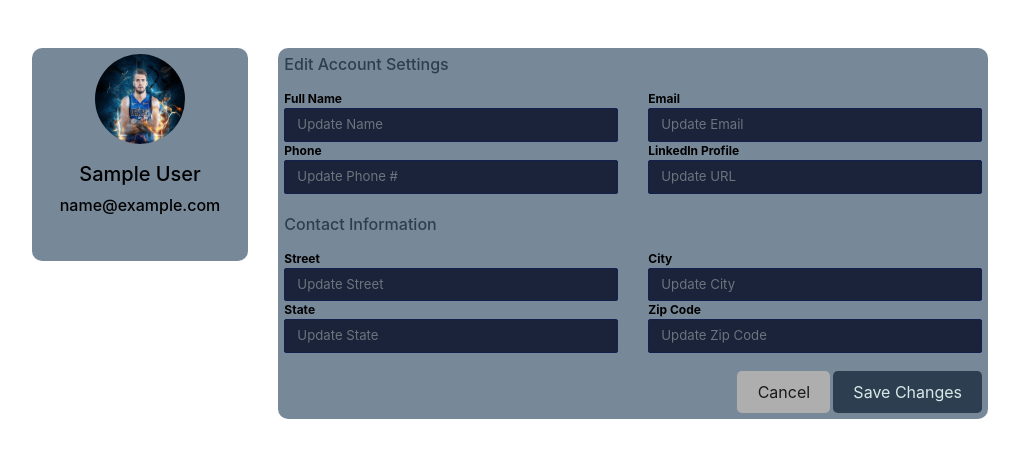
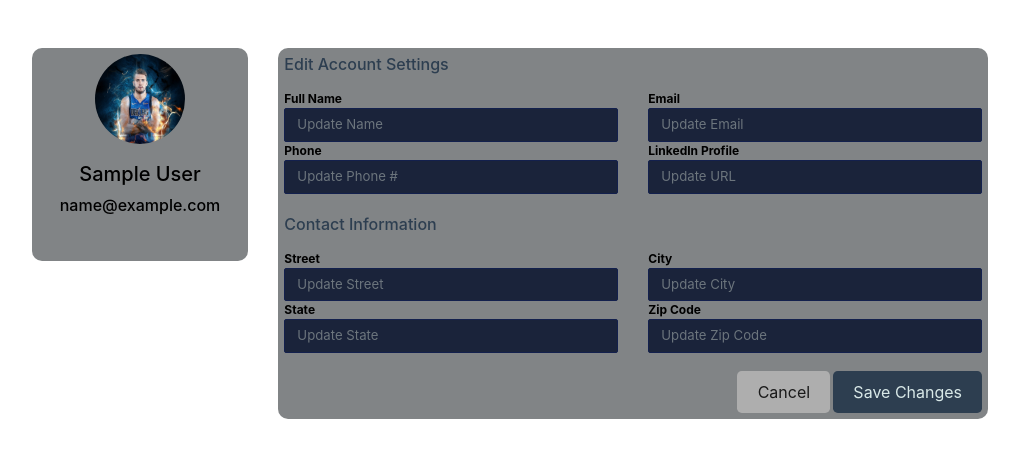
Before and after one commit to ncerros/BlogSports_Project-two, a Node server app: page /profile in a window 1280 px wide. Shown: the part 70-528 px from the top of the page, without its empty margins (130-1149 px from the left). Run offline with Node 20, Linux system fonts and the light colour scheme; the visitor is signed in with stand-in values (Sample User, id 1); data that the repository does not hold is empty; some libraries are stand-ins or nearby versions.

Commit message:
small update

```diff
--- a/Main/models/user.js
+++ b/Main/models/user.js
@@ -63,5 +63,3 @@ User.init(
 );
 
 module.exports = User;
-
-// image currently disabled since positioning is all over the place.
--- a/Main/public/css/style.css
+++ b/Main/public/css/style.css
@@ -42,7 +42,7 @@ header, .project:not(:last-child) {
 }
 
 .card {
-  background: lightslategray;
+  background: rgb(129, 132, 134);
   border-radius: 10px;
   border: 0;
   margin-bottom: 1rem;
@@ -58,7 +58,7 @@ header, .project:not(:last-child) {
   border-radius: 2px;
   font-size: .825rem;
   background: #1a233a;
-  color: lightblue;
+  color: rgb(182, 191, 194);
 }
 
 
```
Also changed, not shown: Main/views/login.handlebars (+5 -5 lines).
